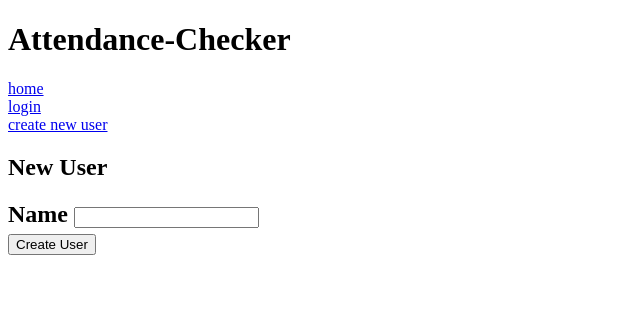
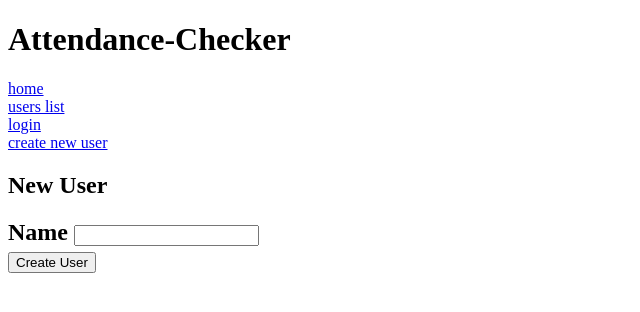
Before and after one commit to kyutech-programming-club/attendance-checker, a Flask app: page /users/create in a window 1280 px wide. Shown: the top 312 px of the page, without its empty margins (0-640 px from the left). Run offline with Flask 2, Linux system fonts and the light colour scheme.

Commit message:
Add list.html and Show Users list

```diff
--- a/main/templates/layout.html
+++ b/main/templates/layout.html
@@ -9,7 +9,7 @@
 
   <h1>Attendance-Checker</h1>
   <a href="{{ url_for('index') }}">home</a><br>
-
+  <a href="{{ url_for('user_list') }}">users list</a><br>
   {% if session.user_id %}
   <a href="{{ url_for('user_detail', user_id = session.user_id)}}">My Attend Data</a><br>
    <!--<a href="{{ url_for('attend')}}">attend</a><br>-->
--- a/main/views.py
+++ b/main/views.py
@@ -106,6 +106,11 @@ def edit_user(user_id):
 
     return render_template('user_edit.html', user = user)
 
+@app.route('/users/')
+def user_list():
+    users = User.query.all()
+    return render_template('user_list.html', users=users)
+
 @app.route('/login', methods=['GET', 'POST'])
 def login():
     if request.method == 'POST':
```
Also changed, not shown: main/templates/user_list.html (added, +13 -0 lines).
